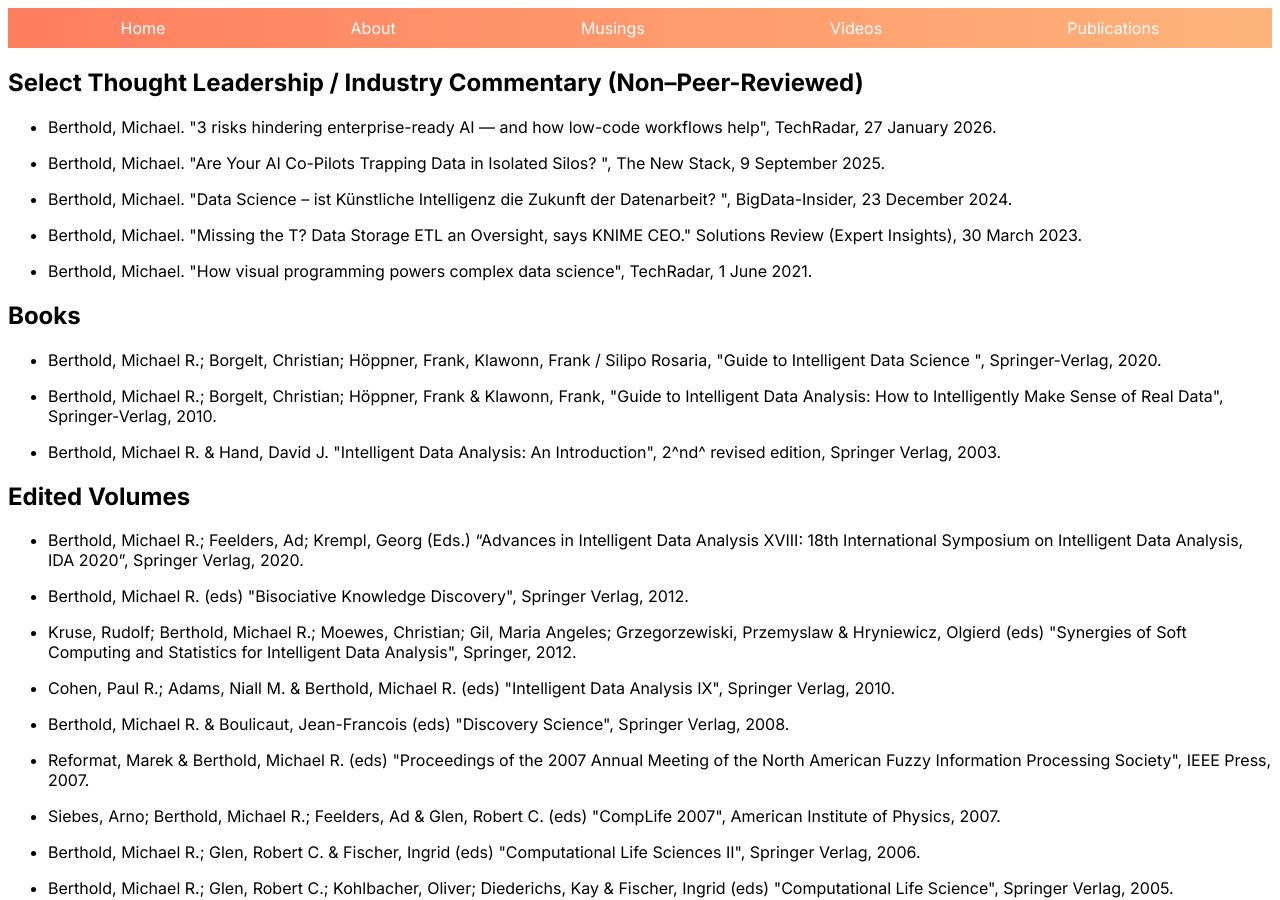
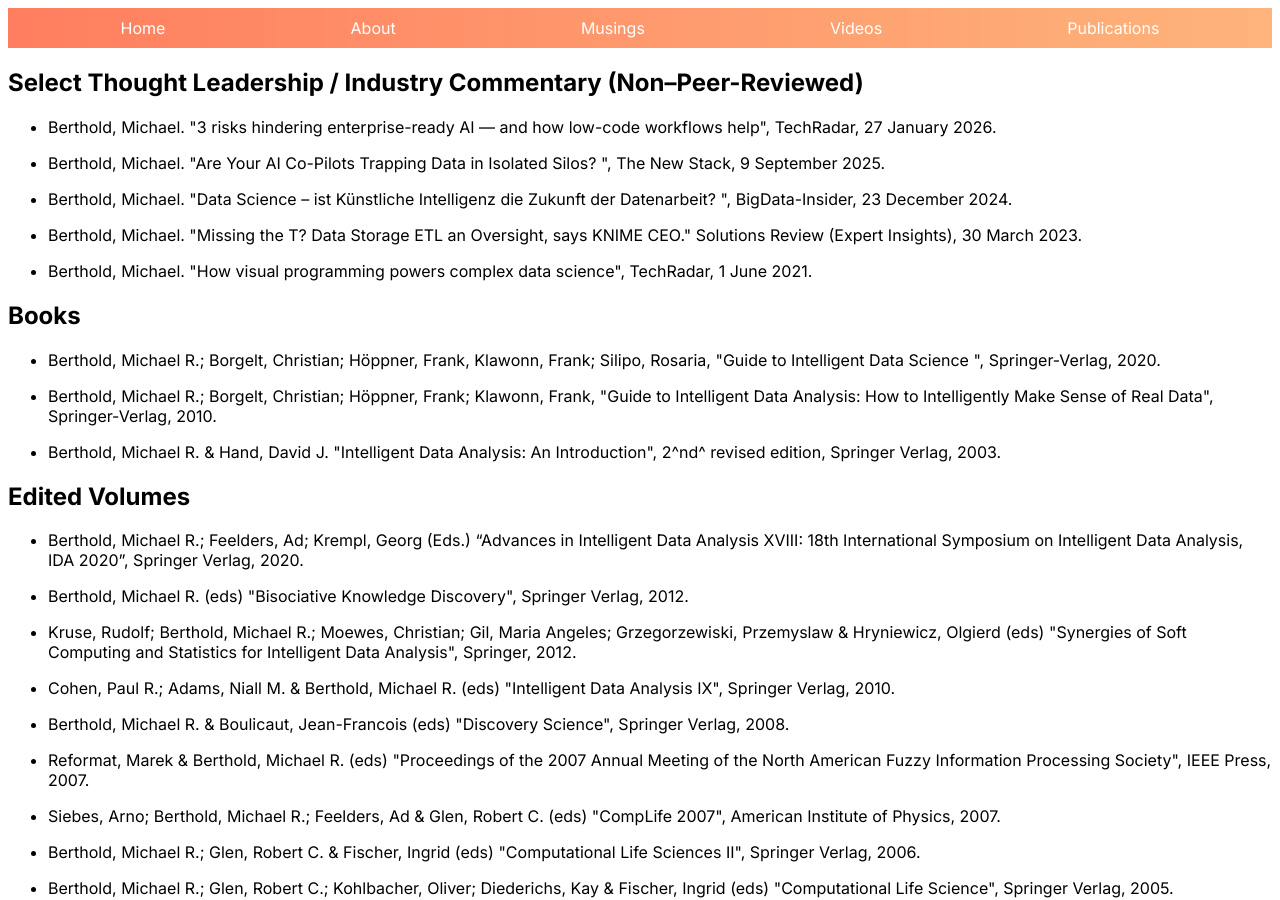
Before and after one commit to michael-berthold/michael-berthold.github.io, a Jekyll site: the page built from publications.md, in a window 1280 px wide and 900 px high. Built offline with Jekyll 4.4.1, drawn with Linux system fonts in a browser that asks for light colours.

```diff
--- a/publications.md
+++ b/publications.md
@@ -24,10 +24,10 @@ permalink: /publications/
 ## Books
 
 -   Berthold, Michael R.; Borgelt, Christian; Höppner, Frank, Klawonn,
-    Frank / Silipo Rosaria, \"Guide to Intelligent Data Science \",
+    Frank; Silipo, Rosaria, \"Guide to Intelligent Data Science \",
     Springer-Verlag, 2020.
 
--   Berthold, Michael R.; Borgelt, Christian; Höppner, Frank & Klawonn,
+-   Berthold, Michael R.; Borgelt, Christian; Höppner, Frank; Klawonn,
     Frank, \"Guide to Intelligent Data Analysis: How to Intelligently
     Make Sense of Real Data\", Springer-Verlag, 2010.
 
```
